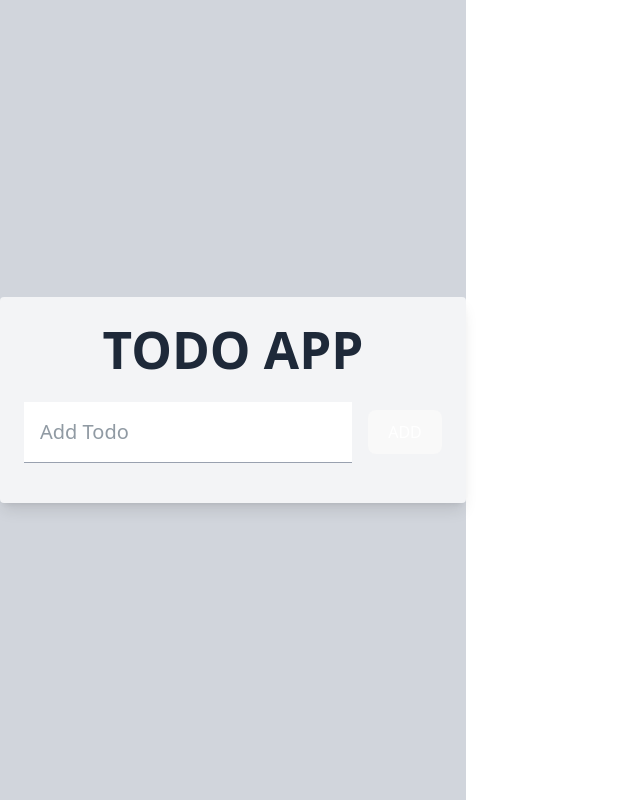
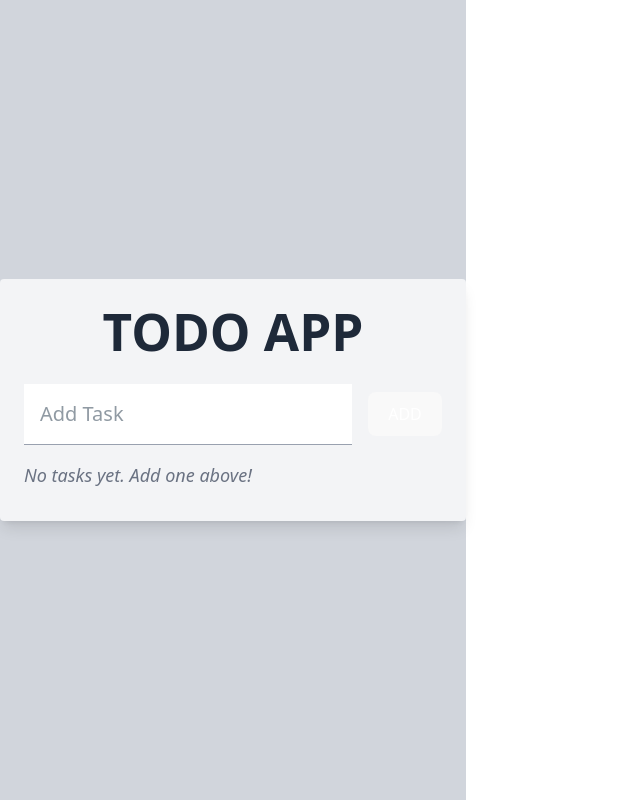
Before and after one commit to sofiiavoitkova/redux, a React (Vite) app: page / in a window 1280 px wide. Shown: the whole page, without its empty margins (0-640 px from the left). Built offline with nearby package versions, Linux system fonts and the light colour scheme.

Commit message:
feat: add Todo List

```diff
--- a/package.json
+++ b/package.json
@@ -13,6 +13,7 @@
     "@tailwindcss/vite": "^4.1.3",
     "react": "^19.0.0",
     "react-dom": "^19.0.0",
+    "react-icons": "^5.5.0",
     "react-redux": "^9.2.0",
     "redux": "^5.0.1",
     "tailwindcss": "^4.1.3"
--- a/src/App.jsx
+++ b/src/App.jsx
@@ -1,5 +1,6 @@
 import { useState } from "react";
 import InputForm from "./components/InputForm";
+import TodoList from "./components/ToDoList";
 import "./App.css";
 
 function App() {
@@ -11,11 +12,11 @@ function App() {
             TODO APP
           </h1>
           <InputForm />
+          <TodoList />
         </div>
       </div>
     </>
   );
 }
 
-
 export default App;
--- a/src/components/InputForm.jsx
+++ b/src/components/InputForm.jsx
@@ -9,22 +9,21 @@ const InputForm = () => {
   const handleAddClick = () => {
     if (task !== "") {
       dispatch(addTodo(task));
-      setNewTodoText("");
+      setTask("");
     }
   };
 
   return (
     <div className="flex items-center mb-4">
       <input
-        id="addTodoInput"
-        className="flex-grow p-4 bg-white text-xl border-b-1 border-gray-400  focus:outline-none focus:border-blue-500"
+        className="flex-grow p-4 bg-white text-xl border-b-1 border-gray-400 focus:outline-none focus:border-blue-500 cursor-pointer"
         type="text"
-        placeholder="Add Todo"
+        placeholder="Add Task"
         value={task}
         onChange={(e) => setTask(e.target.value)}
       />
       <button
-        className="ml-4 p-4 bg-blue-500 text-xl font-bold text-white rounded hover:bg-blue-600 focus:outline-none"
+        className="ml-4 p-4 bg-blue-500 text-xl font-bold text-white rounded hover:bg-blue-600 focus:outline-none cursor-pointer"
         onClick={handleAddClick}
       >
         ADD
--- a/src/components/ToDoList/components/TodoItem.jsx
+++ b/src/components/ToDoList/components/TodoItem.jsx
@@ -0,0 +1,44 @@
+import { useDispatch } from "react-redux";
+import {
+  removeTodo,
+  markCompleted,
+  markIncomplete,
+} from "../../../redux/actions";
+import { FaTrash, FaCheckSquare, FaRegSquare } from "react-icons/fa";
+
+const TodoItem = ({ todo, index }) => {
+  const dispatch = useDispatch();
+
+  const toggleComplete = () => {
+    dispatch(todo.completed ? markIncomplete(index) : markCompleted(index));
+  };
+
+  return (
+    <li className="flex flex-row items-center justify-between border-b-1 border-gray-400 py-2 gap-4">
+      <div
+        className="flex items-center cursor-pointer"
+        onClick={toggleComplete}
+      >
+        {todo.completed ? (
+          <FaCheckSquare className="text-green-500 text-xl mr-3" />
+        ) : (
+          <FaRegSquare className="text-gray-500 text-xl mr-3" />
+        )}
+        <span className={`text-2xl ${todo.completed ? " text-gray-500" : ""}`}>
+          {todo.text}
+        </span>
+      </div>
+
+      <div className="space-x-3 ml-8">
+        <button
+          className="text-sm cursor-pointer bg-red-500 text-white sm:px-4 py-4 rounded"
+          onClick={() => dispatch(removeTodo(index))}
+        >
+          <FaTrash />
+        </button>
+      </div>
+    </li>
+  );
+};
+
+export default TodoItem;
--- a/src/components/ToDoList/index.jsx
+++ b/src/components/ToDoList/index.jsx
@@ -0,0 +1,22 @@
+import TodoItem from "./components/TodoItem";
+import { useSelector } from "react-redux";
+
+const TodoList = () => {
+  const todo = useSelector((state) => state.todo);
+
+  return (
+    <ul>
+      {todo.length === 0 ? (
+        <li className="my-2 text-lg italic text-gray-500">
+          No tasks yet. Add one above!
+        </li>
+      ) : (
+        todo.map((todo, index) => (
+          <TodoItem key={todo.id} todo={todo} index={index} />
+        ))
+      )}
+    </ul>
+  );
+};
+
+export default TodoList;
--- a/src/redux/actions.js
+++ b/src/redux/actions.js
@@ -1,6 +1,24 @@
 export const ADD_TODO = "ADD_TODO";
+export const REMOVE_TODO = "REMOVE_TODO";
+export const MARK_COMPLETED = "MARK_COMPLETED";
+export const MARK_INCOMPLETE = "MARK_INCOMPLETE";
 
 export const addTodo = (text) => ({
   type: ADD_TODO,
   payload: text,
 });
+
+export const removeTodo = (index) => ({
+  type: REMOVE_TODO,
+  payload: index,
+});
+
+export const markCompleted = (index) => ({
+  type: MARK_COMPLETED,
+  payload: index,
+});
+
+export const markIncomplete = (index) => ({
+  type: MARK_INCOMPLETE,
+  payload: index,
+});
--- a/src/redux/reducer.js
+++ b/src/redux/reducer.js
@@ -1,7 +1,12 @@
-import { ADD_TODO } from "./actions";
+import {
+  ADD_TODO,
+  REMOVE_TODO,
+  MARK_COMPLETED,
+  MARK_INCOMPLETE,
+} from "./actions";
 
 const initialState = {
-  todos: [],
+  todo: [],
   searchTerm: "",
 };
 
@@ -10,8 +15,8 @@ const reducer = (state = initialState, action) => {
     case ADD_TODO:
       return {
         ...state,
-        todos: [
-          ...state.todos,
+        todo: [
+          ...state.todo,
           {
             id: Date.now(),
             text: action.payload,
@@ -19,6 +24,25 @@ const reducer = (state = initialState, action) => {
           },
         ],
       };
+    case REMOVE_TODO:
+      return {
+        ...state,
+        todo: state.todo.filter((_, idx) => idx !== action.payload),
+      };
+    case MARK_COMPLETED:
+      return {
+        ...state,
+        todo: state.todo.map((todo, idx) =>
+          idx === action.payload ? { ...todo, completed: true } : todo
+        ),
+      };
+    case MARK_INCOMPLETE:
+      return {
+        ...state,
+        todo: state.todo.map((todo, idx) =>
+          idx === action.payload ? { ...todo, completed: false } : todo
+        ),
+      };
     default:
       return state;
   }
```
Also changed, not shown: 1 other file (tests, documents, lock files or other folders).
